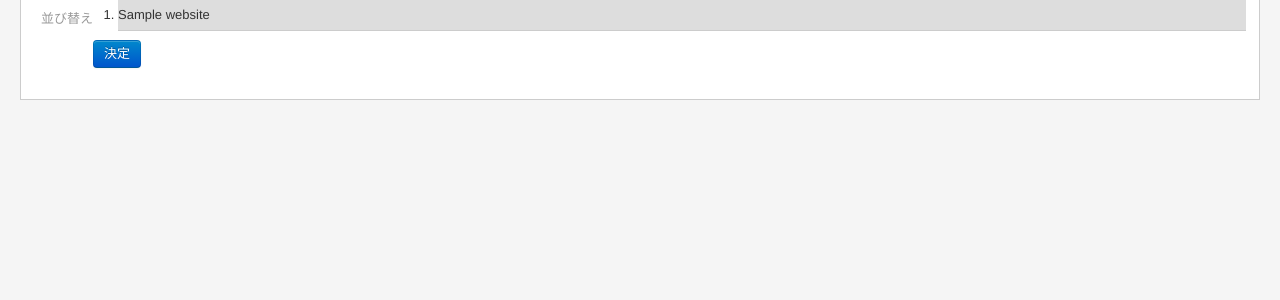
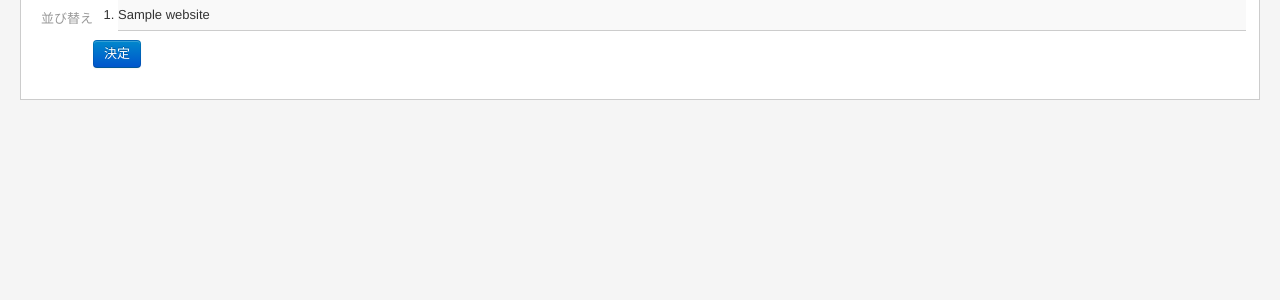
Before and after one commit to cinra/wpnc, a CakePHP app: the page made by app/View/Websites/order.ctp in a window 1280 px wide, with the pointer over the restyled element. Shown: the part 73-373 px from the top of the page. Run offline with PHP 8.4 and a stand-in for CakePHP, Linux system fonts and the light colour scheme; the template is opened without the code that fills it: most values are stand-ins (such as "Sample title", 1, 10 or a date in 2020); some libraries are stand-ins or nearby versions.

Commit message:
change background color

```diff
--- a/app/View/Websites/order.ctp
+++ b/app/View/Websites/order.ctp
@@ -39,6 +39,6 @@ $(function() {
     cursor: move;
 }
 .sortable li:hover {
-    background-color: #ddd;
+    background-color: #f9f9f9;
 }
 </style>
```
